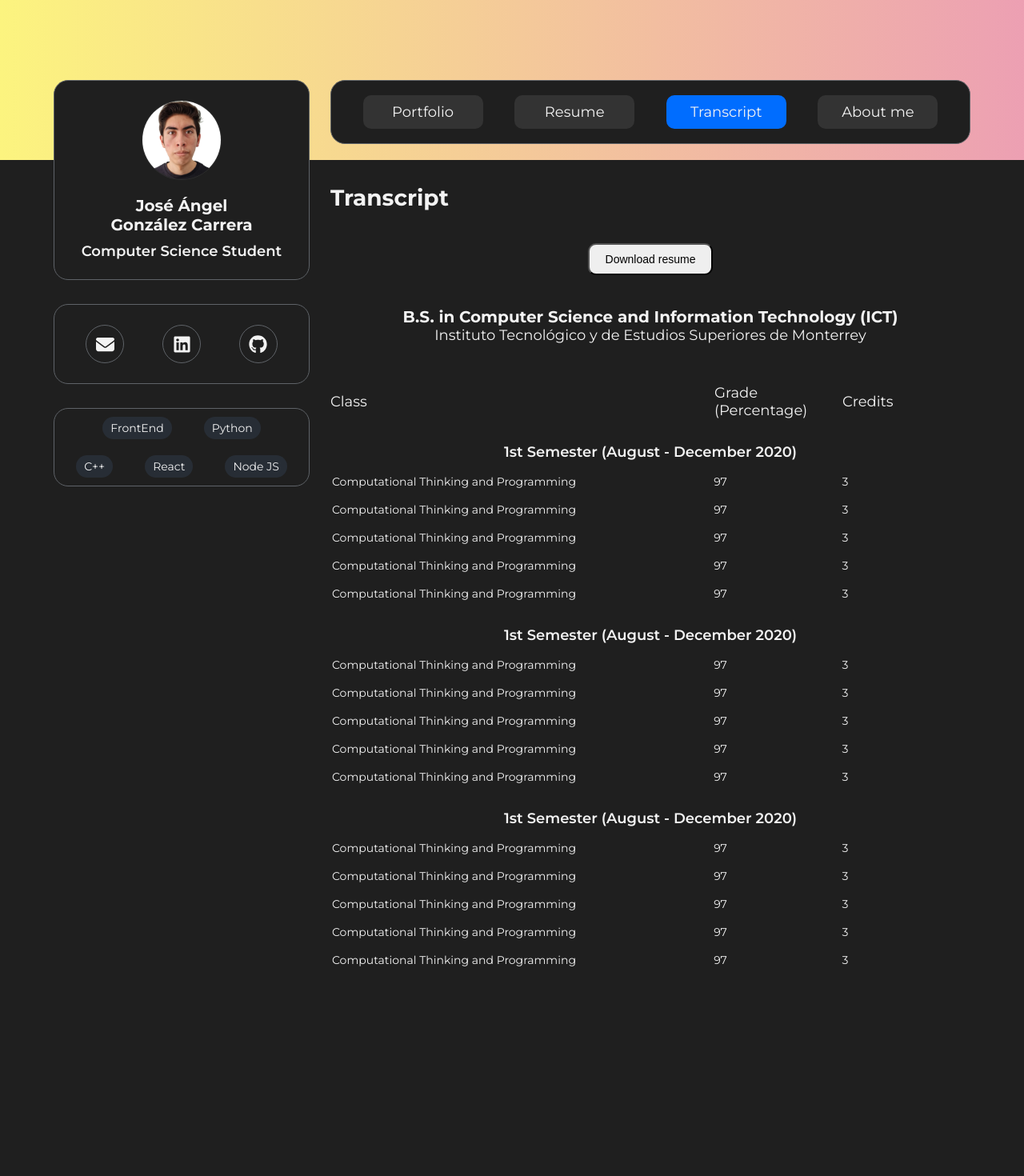
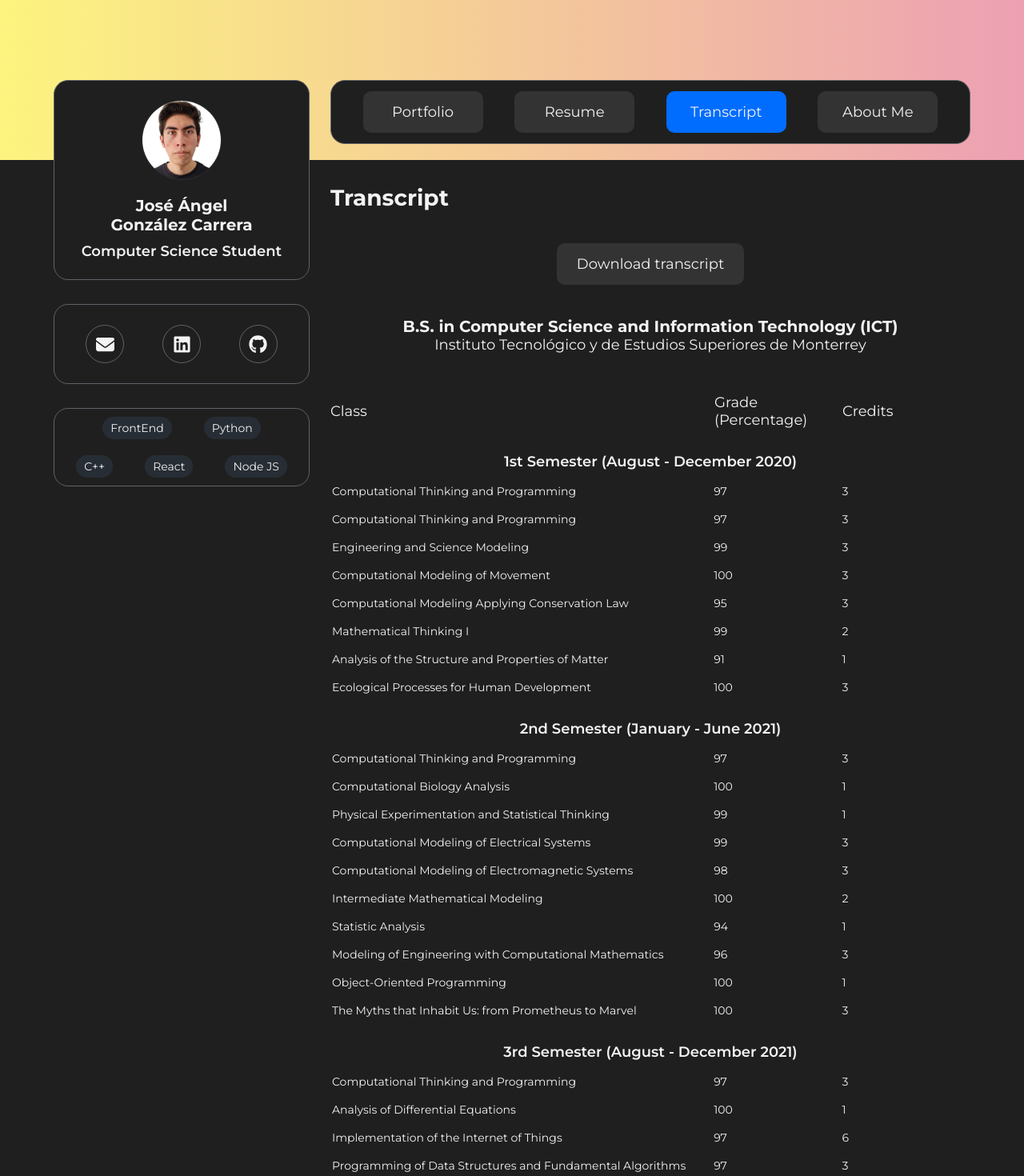
Before and after one commit to JAngelGC/Personal_Website, a React (Create React App) app: page /transcript in a window 1280 px wide. Shown: the top 1470 px of the page at 80% size. Built offline with nearby package versions, Linux system fonts and the light colour scheme.

Commit message:
Added button component

```diff
--- a/src/components/layout/MainHeader.module.css
+++ b/src/components/layout/MainHeader.module.css
@@ -25,18 +25,14 @@
   list-style: none;
 }
 
-.header nav ul li {
+.button {
   min-width: 15rem;
   padding: 1rem 2rem;
   font-size: var(--fs-mid-text);
   text-align: center;
-
-  cursor: pointer;
-  border-radius: var(--sec-border-radius);
-  background-color: var(--sec-bg-color);
 }
 
-.header nav ul li > * {
+.header nav ul > * {
   text-decoration: none;
   color: var(--white-color);
 }
--- a/src/components/layout/MainHeader.tsx
+++ b/src/components/layout/MainHeader.tsx
@@ -1,6 +1,8 @@
 import { useState, useEffect } from "react";
 import { Link, useLocation } from "react-router-dom";
 import classes from "./MainHeader.module.css";
+
+import Button from "../ui/Button";
 
 const MainHeader = () => {
   const urlPath = useLocation();
@@ -23,18 +25,41 @@ const MainHeader = () => {
     <header className={classes["header"]}>
       <nav>
         <ul>
-          <li className={`${classes[checkSelected("portfolio")]}`}>
-            <Link to="/portfolio">Portfolio</Link>
-          </li>
-          <li className={`${classes[checkSelected("resume")]}`}>
-            <Link to="/resume">Resume</Link>
-          </li>
-          <li className={`${classes[checkSelected("transcript")]}`}>
-            <Link to="/transcript">Transcript</Link>
-          </li>
-          <li className={`${classes[checkSelected("about-me")]}`}>
-            <Link to="/about-me">About me</Link>
-          </li>
+          <Link to="/portfolio">
+            <Button
+              text="Portfolio"
+              classesProps={`${classes[checkSelected("portfolio")]} ${
+                classes["button"]
+              }`}
+            />
+          </Link>
+
+          <Link to="/resume">
+            <Button
+              text="Resume"
+              classesProps={`${classes[checkSelected("resume")]} ${
+                classes["button"]
+              }`}
+            />
+          </Link>
+
+          <Link to="/transcript">
+            <Button
+              text="Transcript"
+              classesProps={`${classes[checkSelected("transcript")]} ${
+                classes["button"]
+              }`}
+            />
+          </Link>
+
+          <Link to="/about-me">
+            <Button
+              text="About Me"
+              classesProps={`${classes[checkSelected("about-me")]} ${
+                classes["button"]
+              }`}
+            />
+          </Link>
         </ul>
       </nav>
     </header>
--- a/src/components/resume/Resume.module.css
+++ b/src/components/resume/Resume.module.css
@@ -5,11 +5,7 @@
 }
 
 .button {
-  display: block;
   margin: 4rem auto;
-  padding: 1rem 2rem;
-  font-size: var(--fs-small-text);
-  border-radius: var(--sec-border-radius);
 }
 
 .title-section {
--- a/src/components/resume/Resume.tsx
+++ b/src/components/resume/Resume.tsx
@@ -1,5 +1,6 @@
 import classes from "./Resume.module.css";
 
+import Button from "../ui/Button";
 import ResumeEducation from "./ResumeEducation";
 import ResumeExperience from "./ResumeExperience";
 import ResumeBullets from "./ResumeBullets";
@@ -7,7 +8,7 @@ import ResumeBullets from "./ResumeBullets";
 const Resume = () => {
   return (
     <section className={classes["container-content"]}>
-      <button className={classes["button"]}>Download resume</button>
+      <Button text="Download resume" classesProps={classes["button"]}></Button>
 
       <div className={classes["section-education"]}>
         <h3 className={classes["title-section"]}>Education</h3>
--- a/src/components/transcript/Transcript.module.css
+++ b/src/components/transcript/Transcript.module.css
@@ -1,9 +1,5 @@
 .button {
-  display: block;
   margin: 4rem auto;
-  padding: 1rem 2rem;
-  font-size: var(--fs-small-text);
-  border-radius: var(--sec-border-radius);
 }
 
 .major {
--- a/src/components/transcript/Transcript.tsx
+++ b/src/components/transcript/Transcript.tsx
@@ -1,11 +1,12 @@
 import TranscriptSemester from "./TranscriptSemester";
+import Button from "../ui/Button";
 
 import classes from "./Transcript.module.css";
 
 const Transcript = () => {
   return (
     <>
-      <button className={classes["button"]}>Download resume</button>
+      <Button text="Download transcript" classesProps={classes["button"]} />
 
       <h2 className={classes["major"]}>
         B.S. in Computer Science and Information Technology (ICT)
@@ -29,70 +30,177 @@ const Transcript = () => {
             credits: 3,
           },
           {
-            name: "Computational Thinking and Programming",
-            grade: 97,
+            name: "Engineering and Science Modeling",
+            grade: 99,
             credits: 3,
           },
           {
-            name: "Computational Thinking and Programming",
-            grade: 97,
+            name: "Computational Modeling of Movement",
+            grade: 100,
             credits: 3,
           },
           {
-            name: "Computational Thinking and Programming",
-            grade: 97,
+            name: "Computational Modeling Applying Conservation Law",
+            grade: 95,
+            credits: 3,
+          },
+          {
+            name: "Mathematical Thinking I",
+            grade: 99,
+            credits: 2,
+          },
+          {
+            name: "Analysis of the Structure and Properties of Matter",
+            grade: 91,
+            credits: 1,
+          },
+          {
+            name: "Ecological Processes for Human Development",
+            grade: 100,
             credits: 3,
           },
         ]}
       />
 
       <TranscriptSemester
-        title="1st Semester (August - December 2020)"
+        title="2nd Semester (January - June 2021)"
         subjects={[
           {
-            name: "Computational Thinking and Programming",
-            grade: 97,
+            name: "Computational Biology Analysis",
+            grade: 100,
+            credits: 1,
+          },
+          {
+            name: "Physical Experimentation and Statistical Thinking",
+            grade: 99,
+            credits: 1,
+          },
+          {
+            name: "Computational Modeling of Electrical Systems",
+            grade: 99,
             credits: 3,
           },
           {
-            name: "Computational Thinking and Programming",
-            grade: 97,
+            name: "Computational Modeling of Electromagnetic Systems",
+            grade: 98,
             credits: 3,
           },
           {
-            name: "Computational Thinking and Programming",
-            grade: 97,
+            name: "Intermediate Mathematical Modeling",
+            grade: 100,
+            credits: 2,
+          },
+          {
+            name: "Statistic Analysis",
+            grade: 94,
+            credits: 1,
+          },
+          {
+            name: "Modeling of Engineering with Computational Mathematics",
+            grade: 96,
             credits: 3,
           },
           {
-            name: "Computational Thinking and Programming",
-            grade: 97,
+            name: "Object-Oriented Programming",
+            grade: 100,
+            credits: 1,
+          },
+          {
+            name: "The Myths that Inhabit Us: from Prometheus to Marvel",
+            grade: 100,
             credits: 3,
           },
         ]}
       />
 
       <TranscriptSemester
-        title="1st Semester (August - December 2020)"
+        title="3rd Semester (August - December 2021)"
         subjects={[
           {
-            name: "Computational Thinking and Programming",
+            name: "Analysis of Differential Equations",
+            grade: 100,
+            credits: 1,
+          },
+          {
+            name: "Implementation of the Internet of Things",
+            grade: 97,
+            credits: 6,
+          },
+          {
+            name: "Programming of Data Structures and Fundamental Algorithms",
             grade: 97,
             credits: 3,
           },
           {
-            name: "Computational Thinking and Programming",
+            name: "Modeling of Minimum Systems and Computational Architectures",
+            grade: 100,
+            credits: 1,
+          },
+          {
+            name: "Analysis of Software Requirements",
+            grade: 98,
+            credits: 1,
+          },
+          {
+            name: "Exploration Topic",
+            grade: 100,
+            credits: 3,
+          },
+          {
+            name: "Geopolitics and Technological Changes: The Future Today",
+            grade: 98,
+            credits: 3,
+          },
+        ]}
+      />
+
+      <TranscriptSemester
+        title="4th Semester (February - June 2022)"
+        subjects={[
+          {
+            name: "Software Construction and Decision Making",
+            grade: 99,
+            credits: 8,
+          },
+          {
+            name: "Device Interconnection",
+            grade: 100,
+            credits: 4,
+          },
+          {
+            name: "Implementation of Computational Methods",
             grade: 97,
             credits: 3,
           },
           {
-            name: "Computational Thinking and Programming",
-            grade: 97,
+            name: "Post-humanism, Ethics, and Technology",
+            grade: 98,
+            credits: 3,
+          },
+        ]}
+      />
+
+      <TranscriptSemester
+        title="5th Semester (August - December 2022)"
+        subjects={[
+          {
+            name: "Integration of Computer Security in Networks and Software Systems",
+            grade: 99,
+            credits: 8,
+          },
+          {
+            name: "Modeling of Multi-Agent Systems with Computer Graphics",
+            grade: 99,
+            credits: 4,
+          },
+          {
+            name: "Analysis and Design of Advanced Algorithms",
+            grade: 100,
             credits: 3,
           },
           {
-            name: "Computational Thinking and Programming",
-            grade: 97,
+            name: "Argumentation, Debate, and the Art of Public Speaking",
+            grade: 100,
             credits: 3,
           },
         ]}
--- /dev/null
+++ b/src/components/ui/Button.module.css
@@ -0,0 +1,19 @@
+.button {
+  font-family: "Montserrat", sans-serif;
+  display: block;
+  margin: 4rem auto;
+  padding: 1.5rem 2.5rem;
+  font-size: var(--fs-mid-text);
+  border-radius: var(--sec-border-radius);
+
+  cursor: pointer;
+  color: var(--white-color);
+
+  background-color: var(--sec-bg-color);
+  border: none;
+  transition: all 0.2s ease-in;
+}
+
+.button:hover {
+  background-color: #4e4e4e;
+}
--- /dev/null
+++ b/src/components/ui/Button.tsx
@@ -0,0 +1,11 @@
+import classes from "./Button.module.css";
+
+const Button: React.FC<{ text: string; classesProps: string }> = (props) => {
+  return (
+    <button className={`${classes["button"]} ${props.classesProps}`}>
+      {props.text}
+    </button>
+  );
+};
+
+export default Button;
```
